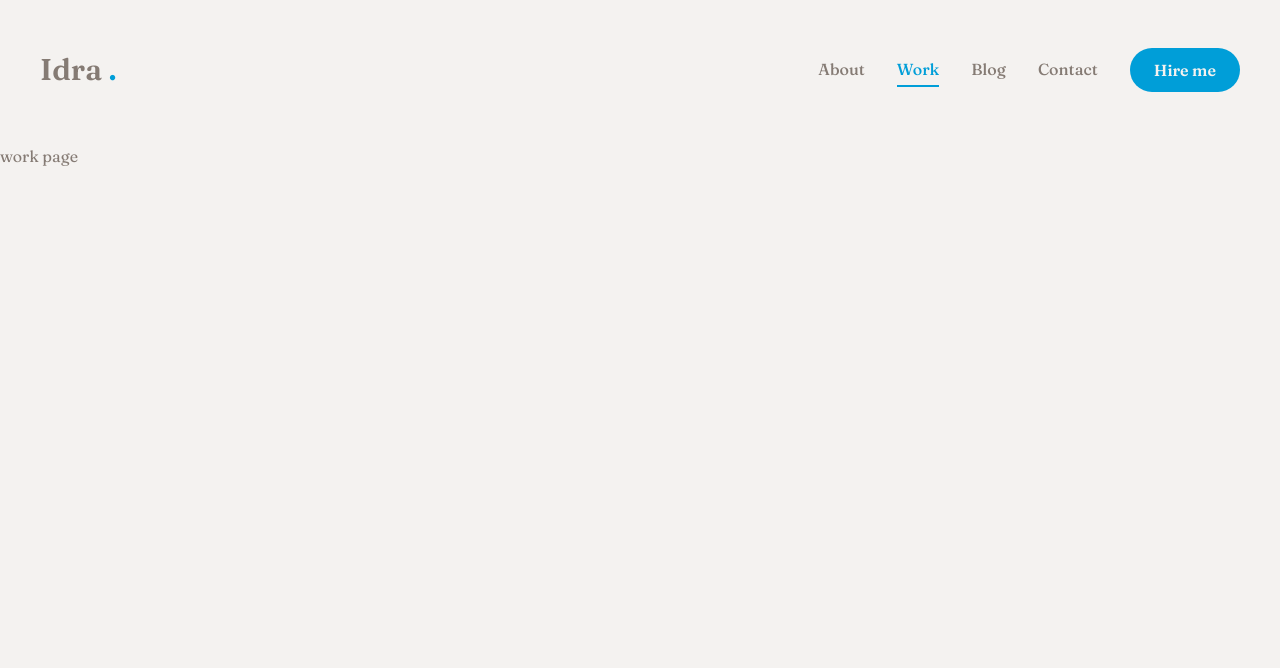
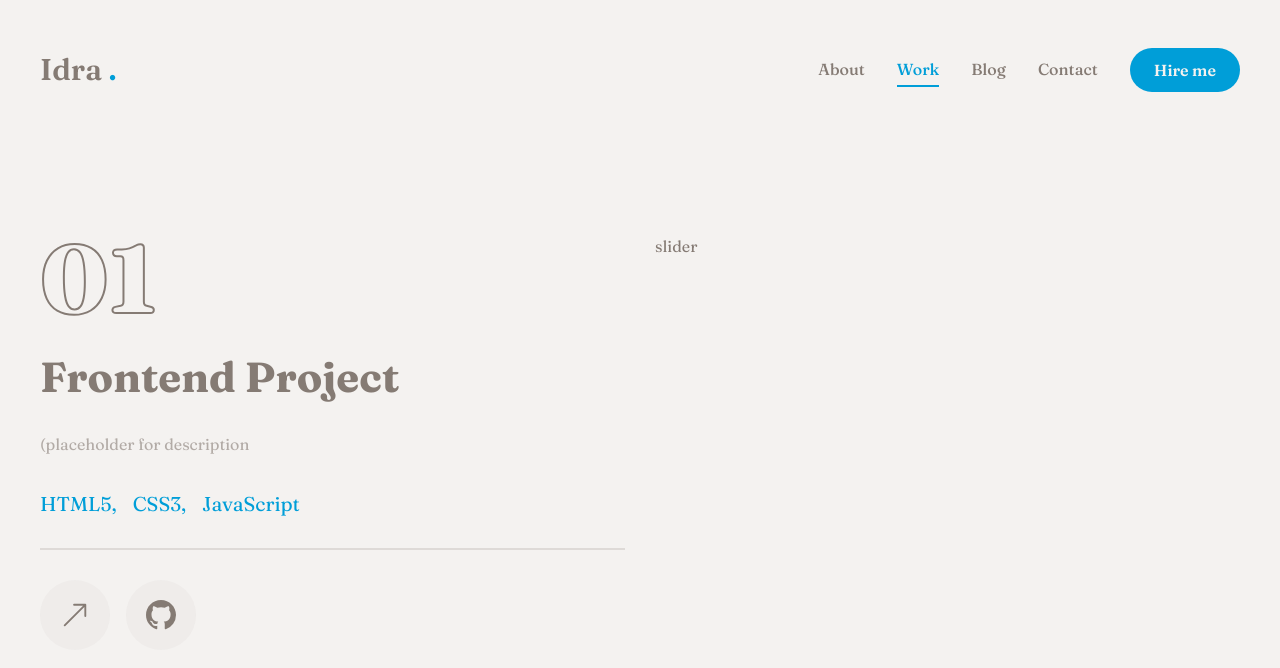
Before and after one commit to idra-hsieh/personal-website, a Next.js app: page /work in a window 1280 px wide. Shown: the top 668 px of the page. Built offline with nearby package versions, Linux system fonts and the light colour scheme.

Commit message:
feat(work): set up project layout

```diff
--- a/app/about/page.tsx
+++ b/app/about/page.tsx
@@ -36,7 +36,7 @@
         { institution: "freeCodeCamp Online Bootcamp", degree: "Full Stack Web Development", duration: "2025-2026" },
         { institution: "CS50, Harvard University", degree: "Introduction to Computer Science", duration: "2025" },
         { institution: "University of London", degree: "BSc in Computer Science ", duration: "2024" },
-        { institution: "AppWorks, Jamie Lin (founder)", degree: "Gap Year Program Fellow", duration: "2023-2024" },
+        { institution: "AppWorks, Jamie Lin (founder)", degree: "Startup Gap Year Program Fellow", duration: "2023-2024" },
         { institution: "University of London", degree: "BSc in Mathematics and Economics", duration: "2022-2023" },
     ],
 };
@@ -63,8 +63,8 @@
     description: "Consulting and business experience strengthen my technical work with project management, user insight, and cross-team communication, adding a strong product and market perspective.",
     info: [
         { fieldName: "2024-2025 | Pre-Series A Startup (U.S.-based)", fieldValue: "Business Development Specialist" },
-        { fieldName: "2023-2024 | Boston Consulting Group", fieldValue: "Part-time Assistant" },
-        { fieldName: "2022-2023 | KPMG Management Consulting", fieldValue: "Data Science Researcher" },
+        { fieldName: "2023-2024 | Boston Consulting Group", fieldValue: "Part-time Assistant (Internship)" },
+        { fieldName: "2022-2023 | KPMG Management Consulting", fieldValue: "Data Science Researcher (Internship)" },
     ]
 };
 const beyondhighlight = {
--- a/app/globals.css
+++ b/app/globals.css
@@ -146,3 +146,10 @@
     @apply text-[20px] xl:text-[24px] leading-[1.1] font-semibold;
   }
 }
+
+@layer utilities {
+  .text-outline-foreground {
+    -webkit-text-stroke: 2px var(--color-foreground);
+    -webkit-text-fill-color: currentColor;
+  }
+}
--- a/app/work/page.tsx
+++ b/app/work/page.tsx
@@ -1,6 +1,149 @@
+"use client";
+
+import { motion } from "framer-motion";
+import React, { useState } from "react";
+
+import { Swiper, SwiperSlide } from "swiper/react"
+import "swiper/css";
+
+import { BsArrowUpRight, BsGithub } from "react-icons/bs";
+
+import {
+    Tooltip,
+    TooltipContent,
+    TooltipProvider,
+    TooltipTrigger,
+} from "@/components/ui/tooltip";
+
+import Link from "next/link";
+import Image from "next/image";
+
+const projects = [
+    {
+        num: "01",
+        category: "frontend",
+        title: "project 1",
+        description: "(placeholder for description",
+        stack: [{ name: "HTML5" }, { name: "CSS3" }, { name: "JavaScript" }],
+        // image: "/assets/work/thumb1.png", // placeholder for project 1 image
+        live: "",
+        github: "",
+    },
+    {
+        num: "02",
+        category: "fullstack",
+        title: "project 2",
+        description: "(placeholder for description",
+        stack: [{ name: "Next.js" }, { name: "Tailwind Css" }, { name: "Node.js" }],
+        // image: "/assets/work/thumb2.png", // placeholder for project 1 image
+        live: "",
+        github: "",
+    },
+    {
+        num: "03",
+        category: "fullstack",
+        title: "project 3",
+        description: "(placeholder for description",
+        stack: [{ name: "Next.js" }, { name: "Tailwind CSS" }],
+        // image: "/assets/work/thumb3.png", // placeholder for project 1 image
+        live: "",
+        github: "",
+    },
+]
+
 const Work = () => {
+    const [project, setProject] = useState(projects[0]);
     return (
-        <div>work page</div>
+        <motion.section
+            initial={{ opacity: 0 }}
+            animate={{ opacity: 1 }}
+            className="min-h-[80vh] flex flex-col justify-center py-12 lg:px-0"
+        >
+            <div className="container mx-auto">
+                <div className="flex flex-col lg:flex-row lg:gap-[30px]">
+                    <div
+                        className={`
+                            w-full lg:w-[50%] lg:h-[460px] flex flex-col
+                            lg:justify-betweenorder-2 lg:order-none
+                        `}
+                    >
+                        <div className="flex flex-col gap-[30px] h-[50%]">
+                            {/* outline num */}
+                            <div className="text-8xl leading-none font-extrabold text-transparent text-outline-foreground">
+                                {project.num}
+                            </div>
+                            {/* project category */}
+                            <h2
+                                className={`
+                                    text-[42px] font-bold leading-none text-foreground
+                                    group-hover:text-accent transition-all duration-500 capitalize
+                                `}
+                            >
+                                {project.category} project
+                            </h2>
+                            {/* project description */}
+                            <p className="text-foreground/60">
+                                {project.description}
+                            </p>
+                            {/* stack */}
+                            <ul className="flex gap-4">
+                                {project.stack.map((item, index) => {
+                                    return (
+                                        <li key={index} className="text-xl text-accent">
+                                            {item.name}
+                                            {/* make sure to not put comma after the last item*/}
+                                            {index !== project.stack.length - 1 && ","}
+                                        </li>
+                                    )
+                                })}
+                            </ul>
+                            {/* border */}
+                            <div className="border border-foreground/20"></div>
+                            {/* buttons */}
+                            <div className="flex items-center gap-4">
+                                {/* live project button */}
+                                <Link href={project.live}>
+                                    <TooltipProvider delayDuration={100}>
+                                        <Tooltip>
+                                            <TooltipTrigger
+                                                className={`
+                                                    w-[70px] h-[70px] rounded-full bg-foreground/5
+                                                    flex justify-center items-center group
+                                                `}
+                                            >
+                                                <BsArrowUpRight className="text-foregroubd text-3xl group-hover:text-accent" />
+                                            </TooltipTrigger>
+                                            <TooltipContent>
+                                                <p>Live Project</p>
+                                            </TooltipContent>
+                                        </Tooltip>
+                                    </TooltipProvider>
+                                </Link>
+                                {/* github project button */}
+                                <Link href={project.github}>
+                                    <TooltipProvider delayDuration={100}>
+                                        <Tooltip>
+                                            <TooltipTrigger
+                                                className={`
+                                                    w-[70px] h-[70px] rounded-full bg-foreground/5
+                                                    flex justify-center items-center group
+                                                `}
+                                            >
+                                                <BsGithub className="text-foregroubd text-3xl group-hover:text-accent" />
+                                            </TooltipTrigger>
+                                            <TooltipContent>
+                                                <p>GitHub Repository</p>
+                                            </TooltipContent>
+                                        </Tooltip>
+                                    </TooltipProvider>
+                                </Link>
+                            </div>
+                        </div>
+                    </div>
+                    <div className="w-full lg:w-[50%]">slider</div>
+                </div>
+            </div>
+        </motion.section>
     )
 }
 
--- a/package.json
+++ b/package.json
@@ -24,6 +24,7 @@
     "react-countup": "^6.5.3",
     "react-dom": "19.1.0",
     "react-icons": "^5.5.0",
+    "swiper": "^12.0.2",
     "tailwind-merge": "^3.3.1"
   },
   "devDependencies": {
```
Also changed, not shown: public/assets/photo.png (deleted), 1 other file (tests, documents, lock files or other folders).
